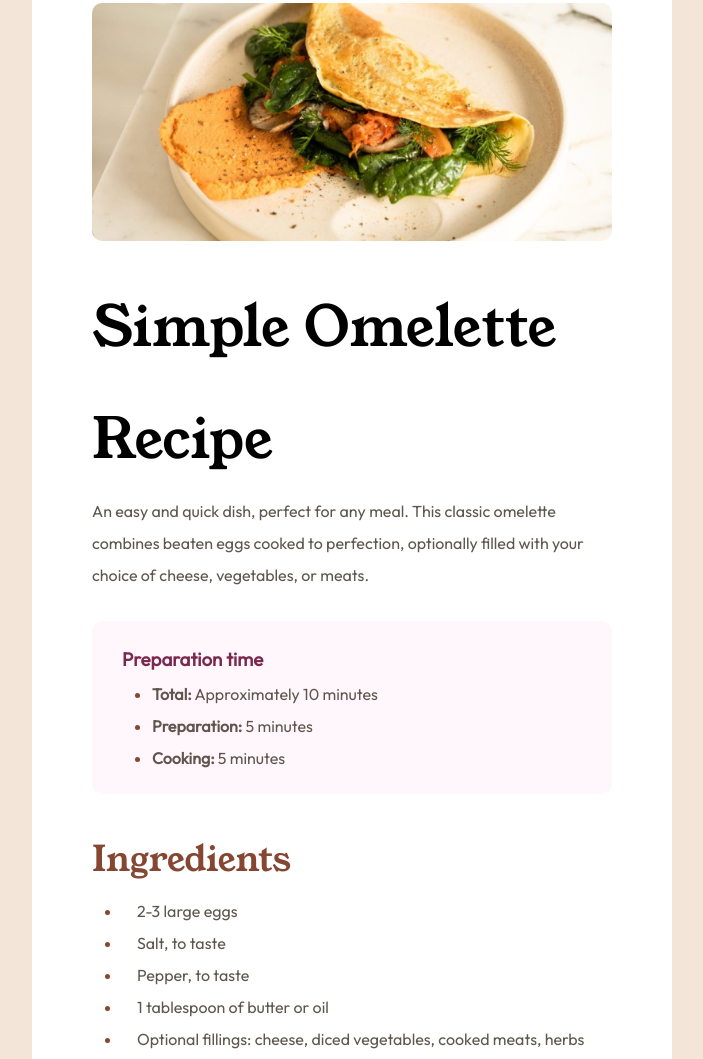
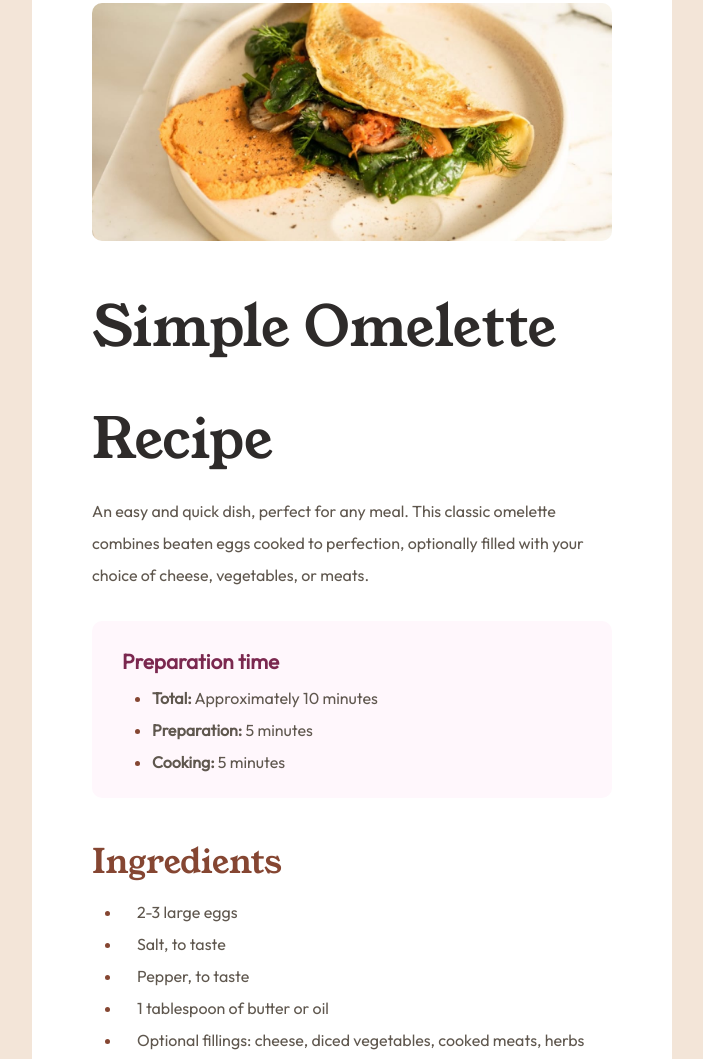
Before and after one commit to JohnLloydViola/Recipe-Page, a plain HTML site: page index.html in a window 1280 px wide. Shown: the part 157-1216 px from the top of the page, without its empty margins (288-991 px from the left). Drawn offline with Linux system fonts and the light colour scheme.

Commit message:
Refactor CSS styles for headings and layout
Updated font sizes and colors for headings.

```diff
--- a/style.css
+++ b/style.css
@@ -26,11 +26,12 @@ body {
 h1 {
     font-size: 3.5rem;
     font-family: young-serif, sans-serif;
-    color: black;
+    color: #2e2b2a;
+
 }
 
 h2 {
-    font-size: 2.2rem;
+    font-size: 2.1rem;
     font-family: young-serif, sans-serif;
 }
 
@@ -79,6 +80,7 @@ img {
 
 .preparation h3 {
     color: hsl(332, 51%, 32%);
+    font-size: 1.3rem;
 }
 
 /* ul and ol styling */
```
